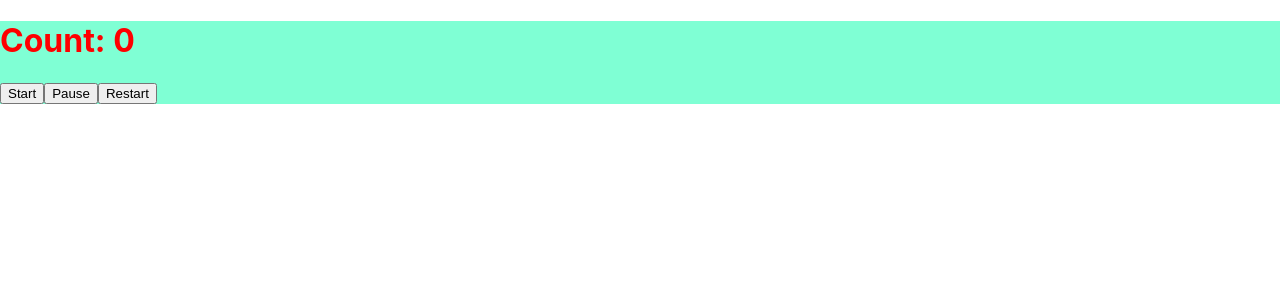
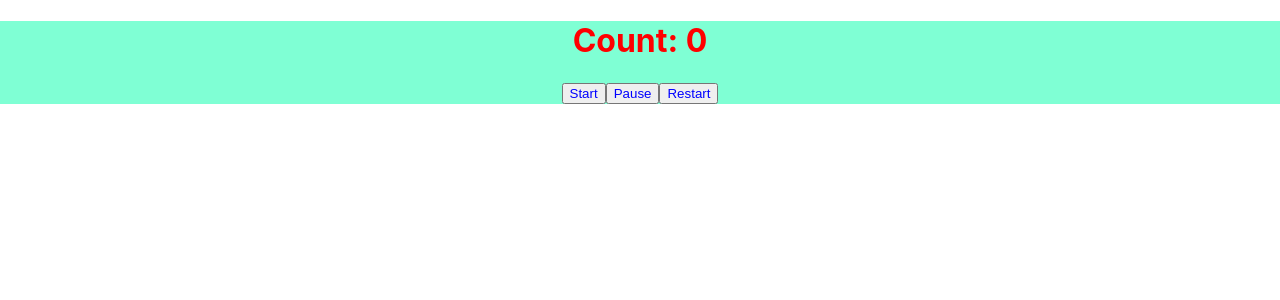
Before and after one commit to Sercantugba/StopWatch, a React (Create React App) app: page / in a window 1280 px wide. Shown: the top 300 px of the page. Built offline with nearby package versions, Linux system fonts and the light colour scheme.

Commit message:
update some colors in css file

```diff
--- a/src/App.css
+++ b/src/App.css
@@ -3,4 +3,8 @@
 }
 .App{
     color: red;
+    text-align: center;
 }
+.button{
+    color: blue;
+}
```
